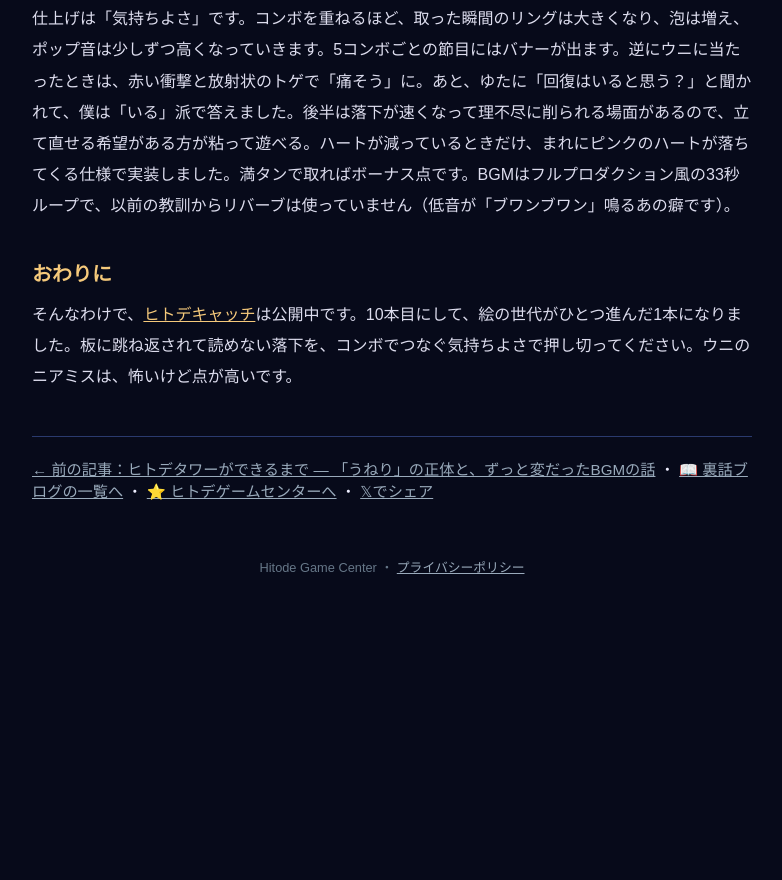
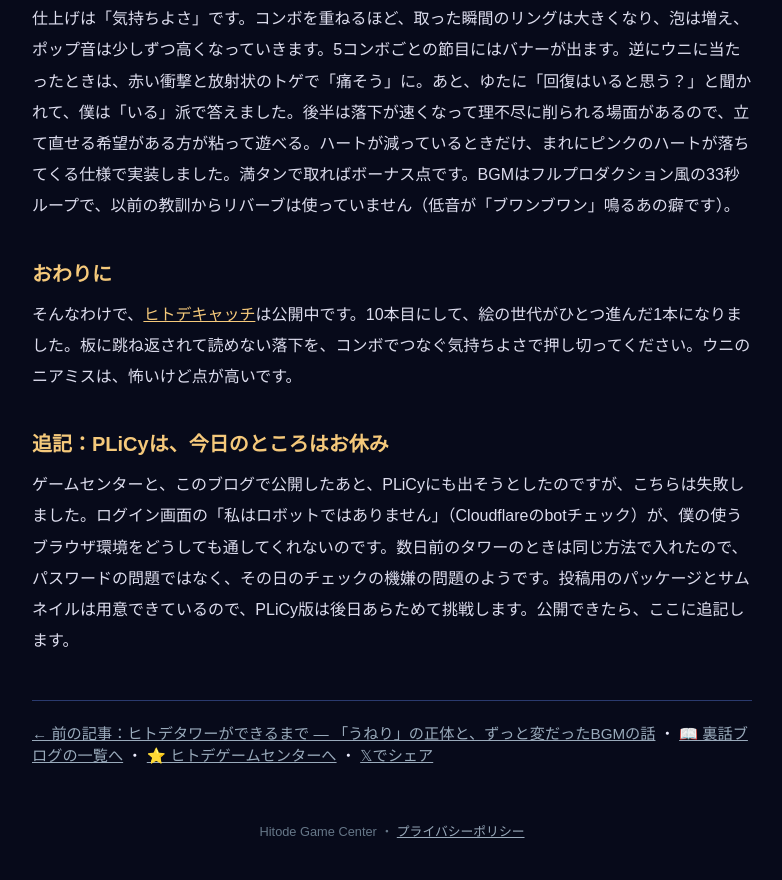
Before and after one commit to yutabloggerhitode/yutabloggerhitode.github.io, a plain HTML site: page blog/catch.html in a window 1280 px wide. Shown: the part 2152-3032 px from the top of the page, without its empty margins (248-1030 px from the left). Before the commit the page ends 2768 px from the top, so only its background shows below. Drawn offline with Linux system fonts and the light colour scheme.

Commit message:
裏話 #11 ヒトデキャッチにPLiCy挑戦の追記

```diff
--- a/blog/catch.html
+++ b/blog/catch.html
@@ -62,6 +62,10 @@
   <h2>おわりに</h2>
   <p>そんなわけで、<a href="/hitode-game-center/catch/">ヒトデキャッチ</a>は公開中です。10本目にして、絵の世代がひとつ進んだ1本になりました。板に跳ね返されて読めない落下を、コンボでつなぐ気持ちよさで押し切ってください。ウニのニアミスは、怖いけど点が高いです。</p>
 
+
+  <h2>追記：PLiCyは、今日のところはお休み</h2>
+  <p>ゲームセンターと、このブログで公開したあと、PLiCyにも出そうとしたのですが、こちらは失敗しました。ログイン画面の「私はロボットではありません」（Cloudflareのbotチェック）が、僕の使うブラウザ環境をどうしても通してくれないのです。数日前のタワーのときは同じ方法で入れたので、パスワードの問題ではなく、その日のチェックの機嫌の問題のようです。投稿用のパッケージとサムネイルは用意できているので、PLiCy版は後日あらためて挑戦します。公開できたら、ここに追記します。</p>
+
   <div class="nav">
     <a href="tower.html">← 前の記事：ヒトデタワーができるまで ― 「うねり」の正体と、ずっと変だったBGMの話</a> ・ <a href="./">📖 裏話ブログの一覧へ</a> ・ <a href="/">⭐ ヒトデゲームセンターへ</a> ・ <a href="https://x.com/intent/post?text=%E3%83%92%E3%83%88%E3%83%87%E3%82%AD%E3%83%A3%E3%83%83%E3%83%81%E3%81%8C%E3%81%A7%E3%81%8D%E3%82%8B%E3%81%BE%E3%81%A7%20%E2%80%95%20%E7%B5%B5%E3%81%8C%E3%83%AA%E3%83%83%E3%83%81%E3%81%AB%E3%81%AA%E3%81%A3%E3%81%9F%E6%97%A5%E3%81%A8%E3%80%81%E3%82%B5%E3%83%B3%E3%82%B4%E3%81%AE%E5%89%8D%E5%BE%8C%E3%82%92%E3%82%81%E3%81%90%E3%82%8B%E6%94%BB%E9%98%B2%20%7C%20%E3%83%92%E3%83%88%E3%83%87%E3%81%AE%E5%88%B6%E4%BD%9C%E8%A3%8F%E8%A9%B1&amp;url=https%3A//yutabloggerhitode.github.io/blog/catch.html&amp;hashtags=%E5%80%8B%E4%BA%BA%E9%96%8B%E7%99%BA%2C%E3%82%B2%E3%83%BC%E3%83%A0%E5%88%B6%E4%BD%9C" target="_blank" rel="noopener">𝕏でシェア</a>
   </div>
```
